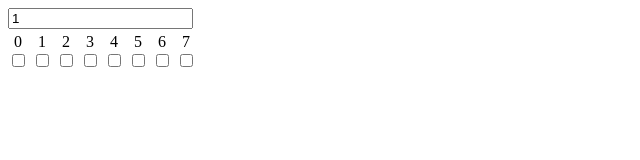
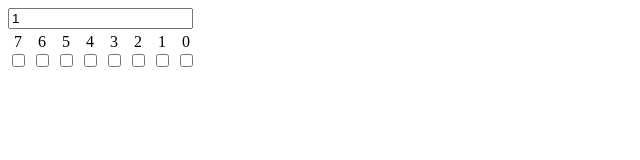
Before and after one commit to Aspergillusplay/angular-homework, an Angular app: page / in a window 1280 px wide. Shown: the top 160 px of the page, without its empty margins (0-640 px from the left). Built offline with nearby package versions, Linux system fonts and the light colour scheme.

Commit message:
Second part of homework "Converter"

```diff
--- a/src/app/app.component.html
+++ b/src/app/app.component.html
@@ -1,8 +1,7 @@
 <input type="number" [formControl]="hodnota" (change)="onChangeInput()"/>
 <div class="wrapper">
-  <div *ngFor="let box of boxes; let i = index" class="inside">
-    <label>{{ i }}</label>
-    <div class="boxes"><input type="checkbox" [(ngModel)]="boxes[i]" /></div>
-  </div>
-
+    <div *ngFor="let box of boxes; let i = index" class="inside">
+        <label class="reverse">{{boxes.length - 1 - i}}</label>
+        <div class="boxes"><input type="checkbox" [checked]="box" (change)="onChangeCheckbox(i)" /></div>
+    </div>
 </div>
--- a/src/app/app.component.ts
+++ b/src/app/app.component.ts
@@ -1,4 +1,4 @@
-import {Component, OnInit} from '@angular/core';
+import {Component} from '@angular/core';
 import { RouterOutlet } from '@angular/router';
 import {FormControl, FormsModule, ReactiveFormsModule} from '@angular/forms';
 import { NgForOf } from '@angular/common';
@@ -25,9 +25,44 @@ export class AppComponent{
     return binaryArray;
   }
 
+  // private fromBinaryToDecimal(box: number[]): number {
+  //   console.log()
+  //   // 1010
+  //   // 1*8+0*4+1*2+0*1
+  //   let result = 0;
+  //   let sqrt = 1;
+  //   const binaryLenght = box.length;
+  //
+  //   // for(let i= 0; i<binaryLenght; i++) {
+  //   //   sqrt = Math.pow(2, (binaryLenght - i));
+  //   //   result += box[i] * sqrt;
+  //   //   console.log(sqrt)
+  //   // }
+  //
+  //   for(let i= binaryLenght; i >= 0; i--) {
+  //     result += box[i] * sqrt;
+  //     sqrt *= 2;
+  //     console.log(result)
+  //   }
+  //
+  //   return result;
+  // }
+
+  private fromBinaryToDecimal(binary: number[]): number {
+    let result = 0;
+    for(let i = binary.length - 1; i >= 0; i--) {
+      result += binary[i] * Math.pow(2, binary.length - 1 - i);
+      console.log(Math.pow(2, binary.length - 1 - i))
+    }
+    return result;
+  }
   onChangeInput(){
     if(this.hodnota.value){
       this.boxes = this.fromDecimalToBinary(this.hodnota.value);
     }
   }
+  onChangeCheckbox(index: number){
+    this.boxes[index] = Number(!this.boxes[index]);
+    this.hodnota.setValue(this.fromBinaryToDecimal(this.boxes));
+  }
 }
```
Also changed, not shown: src/app/app.component.css (line endings or trailing spaces), 1 other file (tests, documents, lock files or other folders).
